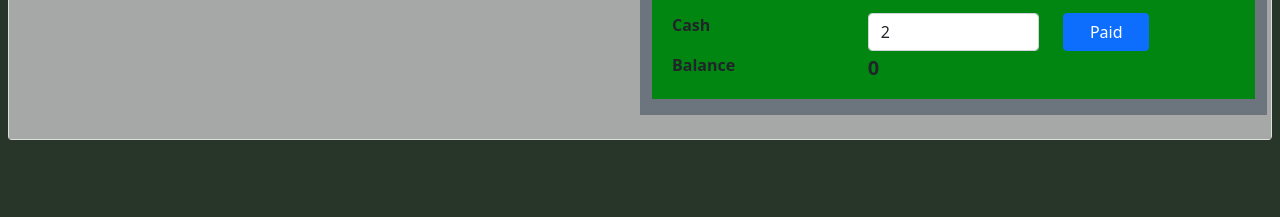
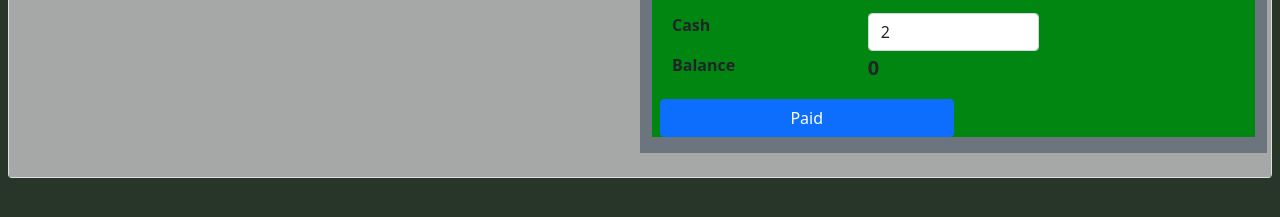
Before and after one commit to kaligu/Pos-Web_Application, a plain HTML site: page index.html in a window 1280 px wide. Both pictures are taken after a click on the button "Place Order". Shown: the part 583-800 px from the top of the page. Drawn offline with Linux system fonts and the light colour scheme.

Commit message:
implemented customer place order form SPA

```diff
--- a/index.html
+++ b/index.html
@@ -494,9 +494,6 @@
             <div class="col-4">
               <input type="number" class="form-control" id="entercartCashPayment" value="2">
             </div>
-            <div class="col-4">
-              <button type="button" class="btn btn-primary w-50">Paid</button>
-            </div>
           </div>
           <div class="row mx-2">
             <div class="col-4">
@@ -506,6 +503,9 @@
               <p class="fw-bold fs-5">0</p>
             </div>
           </div>
+          <div class="row mx-2">
+          <button type="button" class="btn btn-primary w-50">Paid</button>
+            </div>
         </div>
 
       </div>
```
